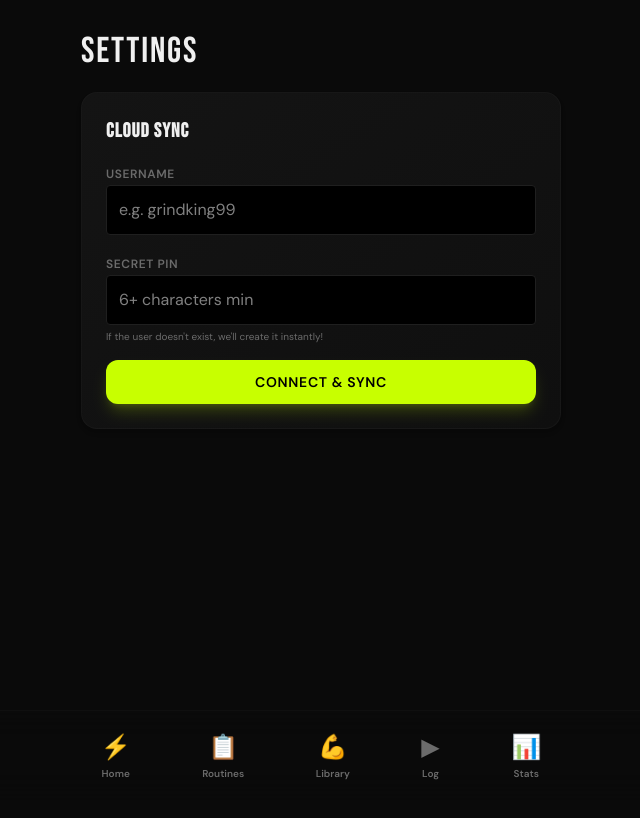
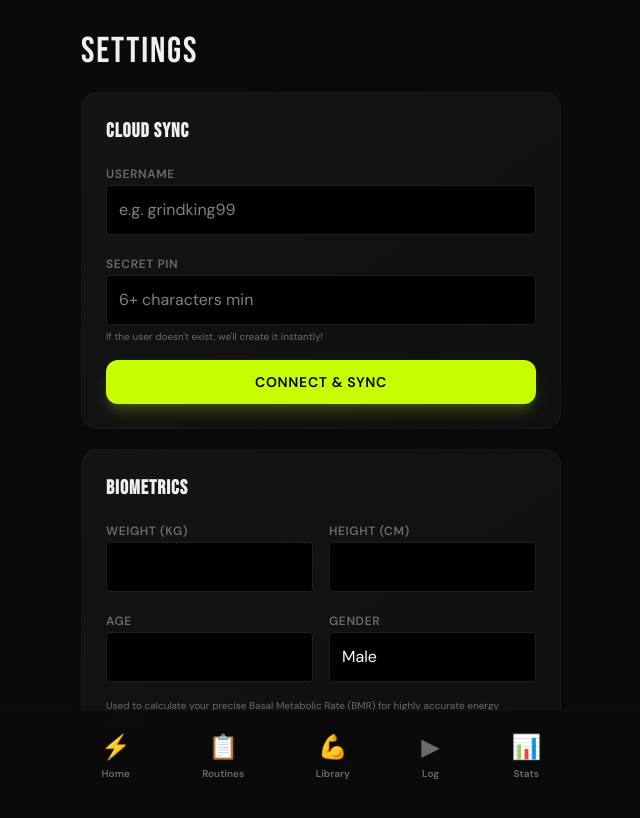
Before and after one commit to 0-Izrah/krow, a React (Vite) app: page /settings in a window 1280 px wide. Shown: the top 818 px of the page, without its empty margins (319-959 px from the left). Built offline with nearby package versions, Linux system fonts and the light colour scheme; no server answers.

Commit message:
Enhance workout logging with duration and calories tracking; add biometrics input in Settings and display total calories burned in Stats

```diff
--- a/src/hooks/useWorkoutLogs.jsx
+++ b/src/hooks/useWorkoutLogs.jsx
@@ -5,14 +5,15 @@ import { supabase } from "../utils/supabase";
 export function useWorkoutLogs() {
     const [logs, setLogs] = useLocalStorage("grind_logs", []);
 
-    const logWorkout = async ({ routineId, routineName, completedExercises }) => {
+const logWorkout = async ({ routineId, routineName, completedExercises, duration, calories }) => {
         const newLog = {
             id: uuidv4(),
             routineId,
             routineName,
             completedExercises,
             date: new Date().toISOString(),
-            duration: null,
+            duration: duration || 0,
+            calories: calories || 0,
         };
 
         // 1. Calculate the new state BEFORE saving to local state
--- a/src/pages/LogWorkout.jsx
+++ b/src/pages/LogWorkout.jsx
@@ -16,6 +16,8 @@ export function LogWorkout() {
 	const { getExerciseById } = useExercises();
 	const { logWorkout, logs } = useWorkoutLogs();
 	const navigate = useNavigate();
+
+	const [sessionStartTime, setSessionStartTime] = useState(null);
 
 	const todayRoutine = getTodaysRoutine();
 	const [selectedRoutineId, setSelectedRoutineId] = useState(
@@ -43,6 +45,7 @@ export function LogWorkout() {
 
 	const startSession = () => {
 		if (!activeRoutine) return;
+		setSessionStartTime(Date.now());
 		// Build the session state: for each exercise, create empty set tracking
 		const session = activeRoutine.exerciseIds.map((config) => {
 			const ex = getExerciseById(config.exerciseId);
@@ -167,26 +170,36 @@ const toggleSet = (exerciseIdx, setIdx) => {
 		);
 	};
 
-	const finishSession = () => {
+const finishSession = () => {
+        // 1. Calculate duration in minutes and hours
+        const endTime = Date.now();
+        // Fallback to 1 min if the timer bugs out, prevents multiplying by zero
+        const durationMinutes = Math.max(1, Math.round((endTime - sessionStartTime) / (1000 * 60)));
+        const durationHours = durationMinutes / 60;
+
+        // 2. Fetch biometrics
+        const weight = JSON.parse(localStorage.getItem('user_weight'));
+        const height = JSON.parse(localStorage.getItem('user_height'));
+        const age = JSON.parse(localStorage.getItem('user_age')) ;
+        const gender = JSON.parse(localStorage.getItem('user_gender'));
+
+        // 3. The Mifflin-St Jeor Equation (Calculates daily calories burned at rest)
+        let bmr = (10 * weight) + (6.25 * height) - (5 * age);
+        bmr = gender === 'male' ? bmr + 5 : bmr - 161;
+
+        // 4. Calculate exact workout burn
+        // MET 6.0 is the standard for bodyweight hypertrophy/calisthenics
+        // Formula: (BMR / 24 hours) * MET * duration in hours
+        const caloriesBurned = Math.round((bmr / 24) * 6.0 * durationHours);
+
 		logWorkout({
 			routineId: activeRoutine.id,
 			routineName: activeRoutine.name,
 			completedExercises: sessionState,
+            duration: durationMinutes,
+            calories: caloriesBurned
 		});
 		setIsComplete(true);
-			// Trigger cloud sync after workout is logged locally
-		// 	handleCloudSync();
-
-		// const handleCloudSync = async () => {
-		// 	setIsSyncing(true);
-		// 	try {
-		// 		await syncAllDataToCloud();
-		// 	} catch (err) {
-		// 		console.error("Sync error:", err);
-		// 	} finally {
-		// 		setIsSyncing(false);
-		// 	}
-		// };
 	};
 
 	const totalSets =
--- a/src/pages/Settings.jsx
+++ b/src/pages/Settings.jsx
@@ -2,6 +2,7 @@ import { useState, useEffect } from "react";
 import { Card } from "../components/ui/Card";
 import { Button } from "../components/ui/Button";
 import { supabase } from "../utils/supabase";
+import { useLocalStorage } from '../hooks/useLocalStorage';
 
 export function Settings() {
 	const [user, setUser] = useState(null);
@@ -10,6 +11,12 @@ export function Settings() {
 	const [pin, setPin] = useState("");
 	const [error, setError] = useState("");
 	const [success, setSuccess] = useState("");
+
+
+    const [weight, setWeight] = useLocalStorage('user_weight'); // kg
+    const [height, setHeight] = useLocalStorage('user_height'); // cm
+    const [age, setAge] = useLocalStorage('user_age');
+    const [gender, setGender] = useLocalStorage('user_gender');
 
 	useEffect(() => {
 		supabase.auth.getUser().then(({ data }) => {
@@ -272,6 +279,52 @@ const handleLogout = async () => {
 					</div>
 				)}
 			</Card>
+            <Card className="p-6 mb-5">
+                <h2 className="text-xl tracking-wider font-bold mb-4 font-display">BIOMETRICS</h2>
+                <div className="grid grid-cols-2 gap-4 mb-4">
+                    <div className="space-y-1">
+                        <label className="text-xs text-grind-muted uppercase tracking-wider font-bold">Weight (kg)</label>
+                        <input
+                            type="number"
+                            className="w-full bg-black border border-grind-border rounded p-3 text-white focus:border-grind-accent outline-none"
+                            value={weight}
+                            onChange={e => setWeight(Number(e.target.value))}
+                        />
+                    </div>
+                    <div className="space-y-1">
+                        <label className="text-xs text-grind-muted uppercase tracking-wider font-bold">Height (cm)</label>
+                        <input
+                            type="number"
+                            className="w-full bg-black border border-grind-border rounded p-3 text-white focus:border-grind-accent outline-none"
+                            value={height}
+                            onChange={e => setHeight(Number(e.target.value))}
+                        />
+                    </div>
+                    <div className="space-y-1">
+                        <label className="text-xs text-grind-muted uppercase tracking-wider font-bold">Age</label>
+                        <input
+                            type="number"
+                            className="w-full bg-black border border-grind-border rounded p-3 text-white focus:border-grind-accent outline-none"
+                            value={age}
+                            onChange={e => setAge(Number(e.target.value))}
+                        />
+                    </div>
+                    <div className="space-y-1">
+                        <label className="text-xs text-grind-muted uppercase tracking-wider font-bold">Gender</label>
+                        <select
+                            className="w-full bg-black border border-grind-border rounded p-3 text-white focus:border-grind-accent outline-none appearance-none"
+                            value={gender}
+                            onChange={e => setGender(e.target.value)}
+                        >
+                            <option value="male">Male</option>
+                            <option value="female">Female</option>
+                        </select>
+                    </div>
+                </div>
+                <p className="text-[10px] text-grind-muted leading-relaxed">
+                    Used to calculate your precise Basal Metabolic Rate (BMR) for highly accurate energy tracking.
+                </p>
+            </Card>
 
 			{/* {user && (
                 <Card className="p-6">
--- a/src/pages/Stats.jsx
+++ b/src/pages/Stats.jsx
@@ -125,6 +125,10 @@ export function Stats() {
 	const streak = calculateStreak(logs);
 	const weekLogs = getLogsThisWeek();
 	const [activeTab, setActiveTab] = useState("OVERVIEW"); // OVERVIEW, TRENDS, TROPHY
+
+	const totalCalories = useMemo(() => {
+        return logs.reduce((acc, log) => acc + (log.calories || 0), 0);
+    }, [logs]);
 
 	// Calculate trend data for the chart
 	const trendData = useMemo(() => {
@@ -270,25 +274,31 @@ export function Stats() {
 
 					{/* Grind Heatmap */}
 					<GrindHeatmap logs={logs} />
+					<div className="grid grid-cols-3 gap-2 sm:gap-3">
+                        <Card className="p-3 sm:p-4">
+                            <p className="text-grind-muted text-[10px] uppercase tracking-widest font-bold mb-2">Total</p>
+                            <div className="flex items-baseline gap-1.5">
+                                <p className="font-display text-2xl sm:text-3xl text-white">{logs.length}</p>
+                                <p className="text-grind-muted text-[10px] mb-1">sess</p>
+                            </div>
+                        </Card>
 
-					<div className="grid grid-cols-2 gap-3">
-						<Card>
-							<p className="text-grind-muted text-xs uppercase tracking-widest font-bold mb-2">Total</p>
-							<div className="flex items-baseline gap-2">
-								<p className="font-display text-4xl text-white">{logs.length}</p>
-								<p className="text-grind-muted text-xs mb-1">sessions</p>
-							</div>
-						</Card>
+                        <Card className="p-3 sm:p-4">
+                            <p className="text-grind-muted text-[10px] uppercase tracking-widest font-bold mb-2">This Wk</p>
+                            <div className="flex items-baseline gap-1.5">
+                                <p className="font-display text-2xl sm:text-3xl text-grind-accent">{weekLogs.length}</p>
+                                <p className="text-grind-muted text-[10px] mb-1">sess</p>
+                            </div>
+                        </Card>
 
-						{/* This Week */}
-						<Card>
-							<p className="text-grind-muted text-xs uppercase tracking-widest font-bold mb-2">This Wk</p>
-							<div className="flex items-baseline gap-2">
-								<p className="font-display text-4xl text-grind-accent">{weekLogs.length}</p>
-								<p className="text-grind-muted text-xs mb-1">sessions</p>
-							</div>
-						</Card>
-					</div>
+                        <Card className="p-3 sm:p-4">
+                            <p className="text-grind-muted text-[10px] uppercase tracking-widest font-bold mb-2">Energy</p>
+                            <div className="flex items-baseline gap-1.5">
+                                <p className="font-display text-2xl sm:text-3xl text-orange-400">{totalCalories}</p>
+                                <p className="text-grind-muted text-[10px] mb-1">kcal</p>
+                            </div>
+                        </Card>
+                    </div>
 				</div>
 			)}
 
```
